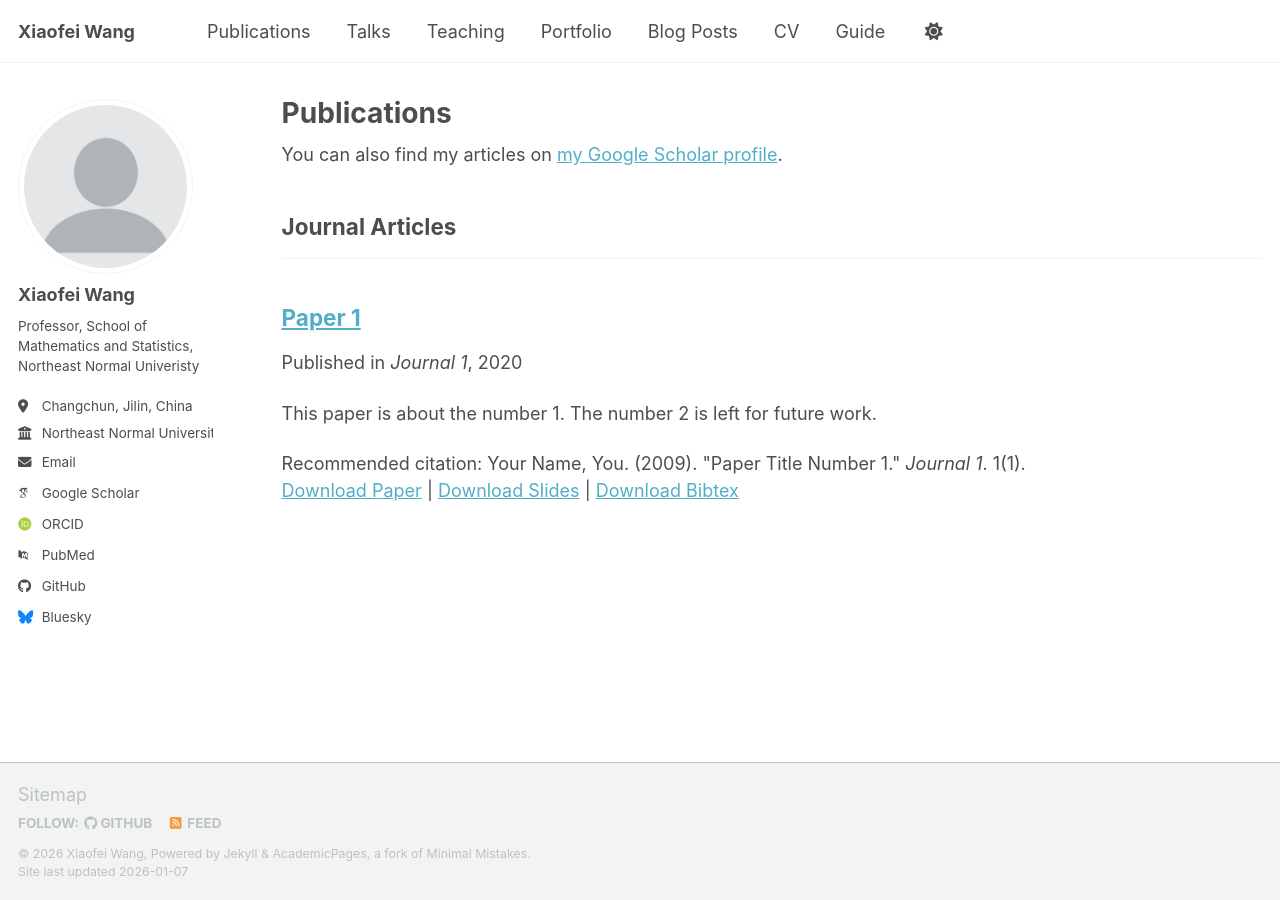
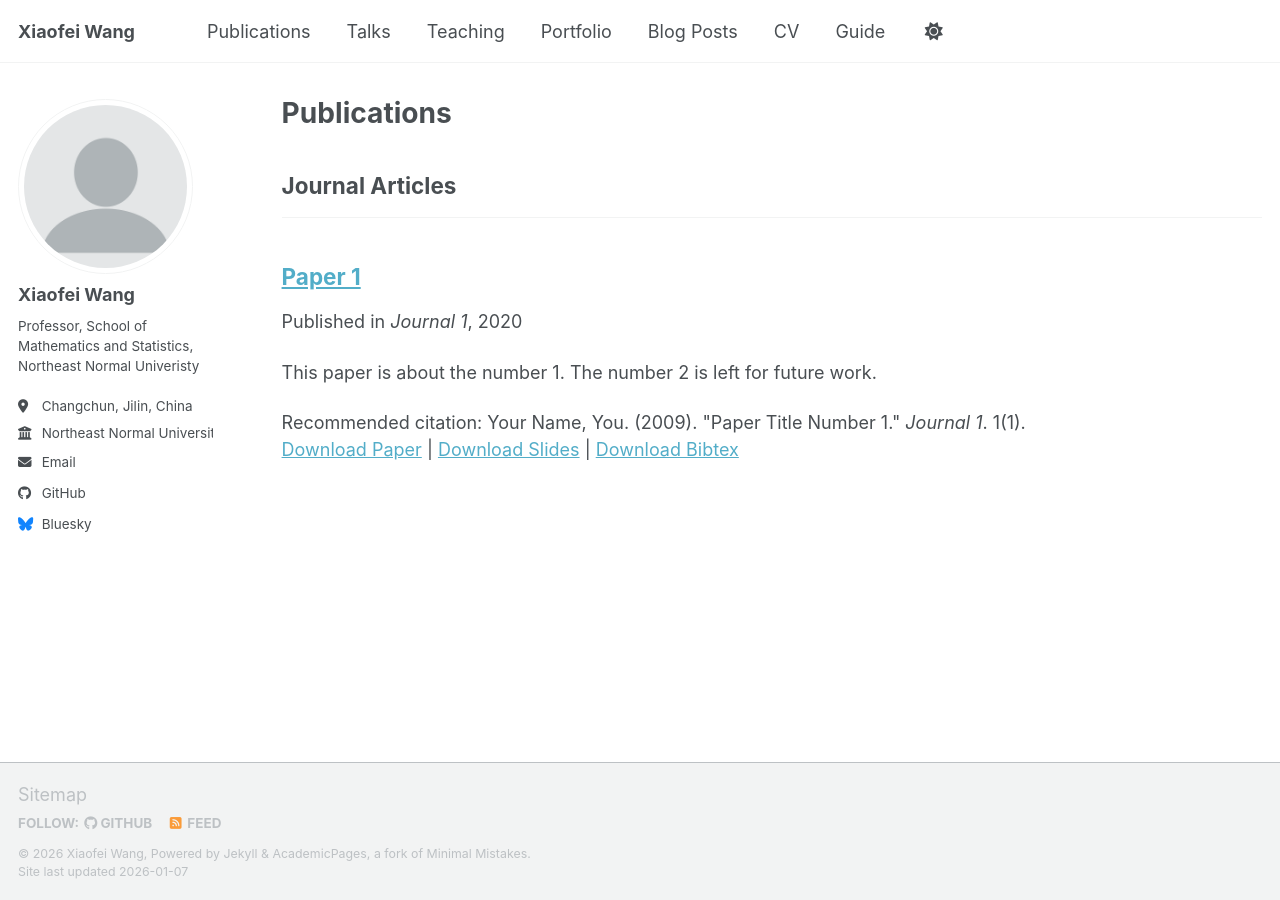
Before and after one commit to mathswang/mathswang.github.io, a Jekyll site: the page built from _pages/publications.html, in a window 1280 px wide. Built offline with Jekyll 4.4.1, drawn with Linux system fonts in a browser that asks for light colours; some web fonts are replaced; a script bundle is joined from its source files by our own code; library files that are not in the unit come from our copies; part of the change alters nothing that is shown.

Commit message:
Update _config.yml

```diff
--- a/_config.yml
+++ b/_config.yml
@@ -35,13 +35,13 @@ author:
   # Academic websites
   academia         : # URL
   arxiv            : # URL - Update with the correct link to your profile
-  googlescholar    : "https://scholar.google.com/citations?user=PS_CX0AAAAAJ"
+  # googlescholar    : "https://scholar.google.com/citations?user=PS_CX0AAAAAJ"
   inspire-hep      : # URL
   impactstory      : # URL
-  orcid            : "https://orcid.org/yourorcidurl"
+  # orcid            : "https://orcid.org/0000-0002-0966-0561"
   semantic         : # URL
   ssrn             : # URL
-  pubmed           : "https://www.ncbi.nlm.nih.gov/pubmed/?term=john+snow"
+  # pubmed           : "https://www.ncbi.nlm.nih.gov/pubmed/?term=john+snow"
   researchgate     : # URL
   scopus           : # URL
   zotero           : # URL
```
